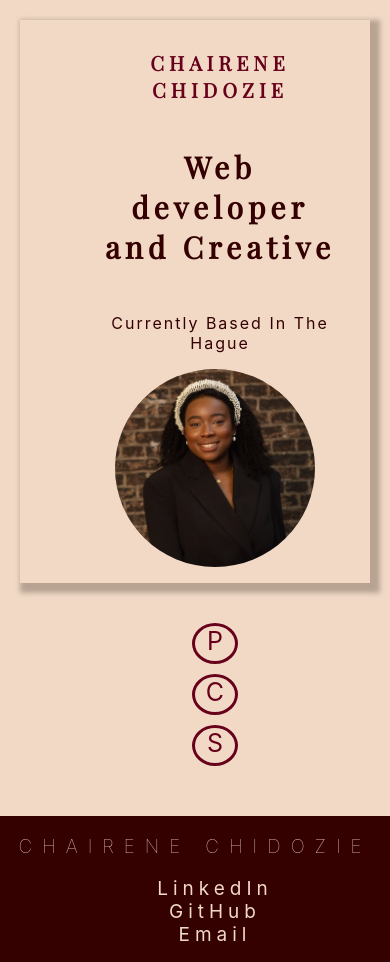
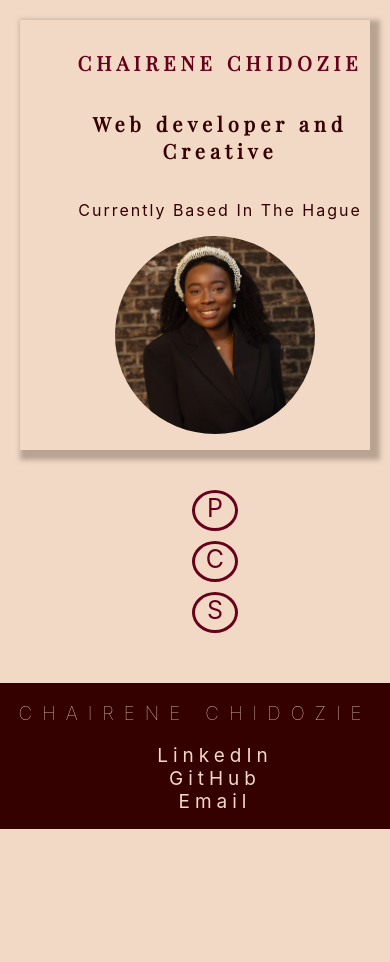
Before and after one commit to Chairenerose/myportfolio-react, a React (Create React App) app: page / in a window 390 px wide. After the commit the page ends 844 px from the top, so only its background shows below. Built offline with nearby package versions, Linux system fonts and the light colour scheme.

Commit message:
Update Portfolio.css

```diff
--- a/src/Portfolio.css
+++ b/src/Portfolio.css
@@ -134,4 +134,9 @@ footer #Email {
         font-size: 20px;
         text-align: center;
     }
+
+    .Biography h3 {
+        width: 300px;
+        font-size: 20px;
+    }
 }
```
